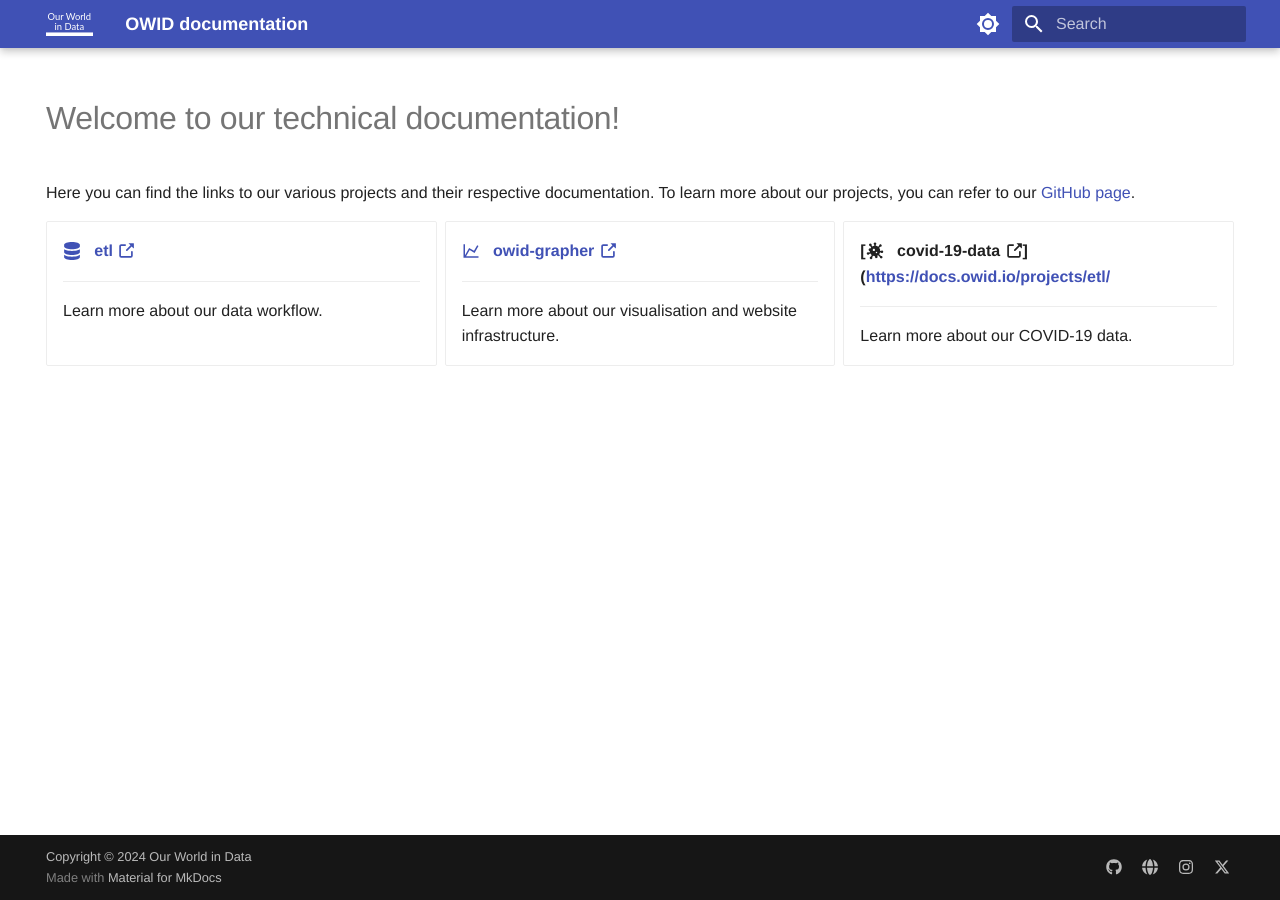
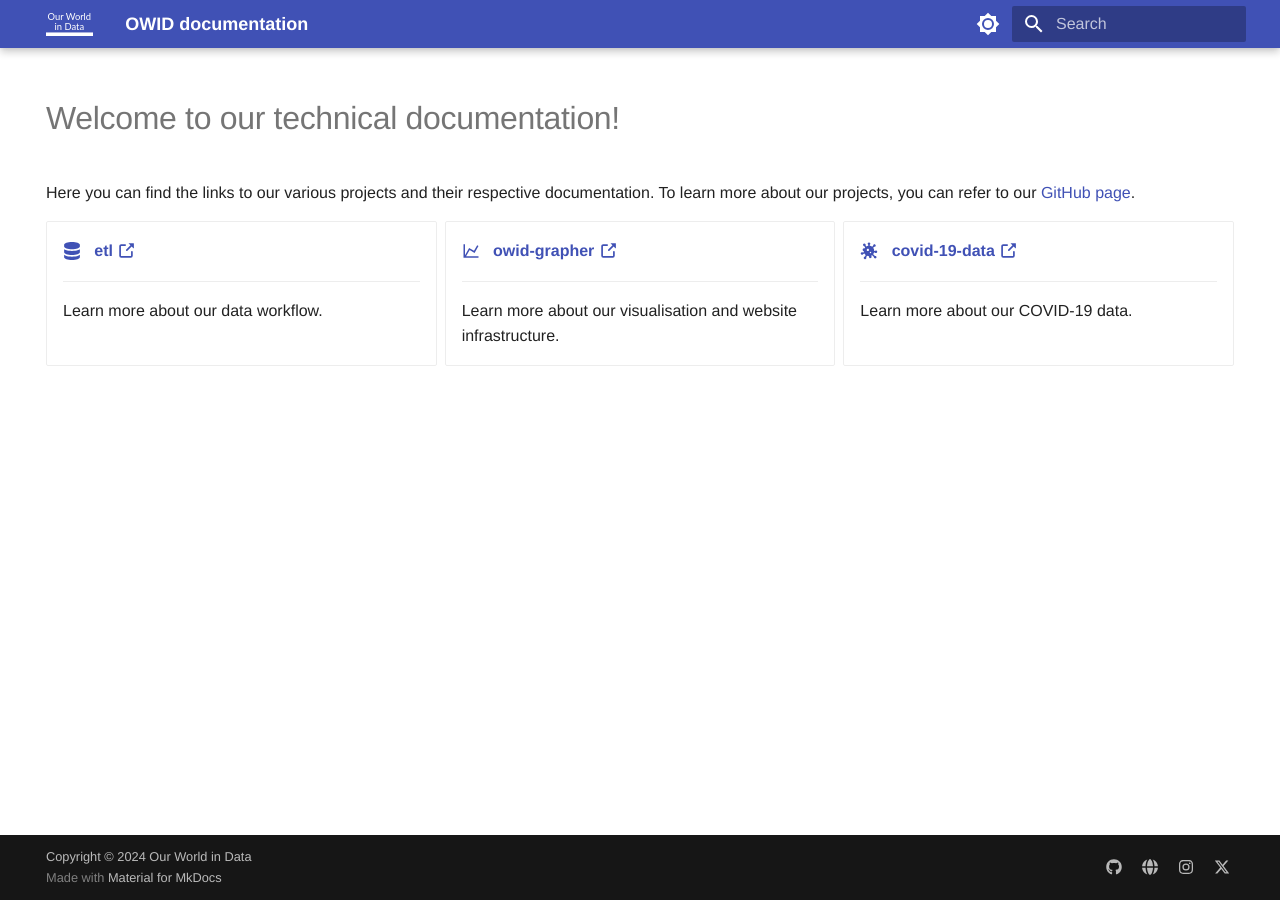
Before and after one commit to owid/owid-docs, an MkDocs documentation site: the page built from docs/index.md, in a window 1280 px wide. Built offline with MkDocs 1.6.1 and Material for MkDocs 9.7.7, drawn with Linux system fonts in a browser that asks for light colours; some web fonts are replaced; some of the changed lines change nothing that is shown.

Commit message:
Update index.md

```diff
--- a/docs/index.md
+++ b/docs/index.md
@@ -29,7 +29,7 @@
 
     Learn more about our visualisation and website infrastructure.
 
--   __[:material-virus: &nbsp; covid-19-data :octicons-link-external-16:]([https://docs.owid.io/projects/etl/](https://docs.owid.io/projects/etl/api/covid)__
+-   __[:material-virus: &nbsp; covid-19-data :octicons-link-external-16:](https://docs.owid.io/projects/etl/api/covid)__
 
     ---
 
```
